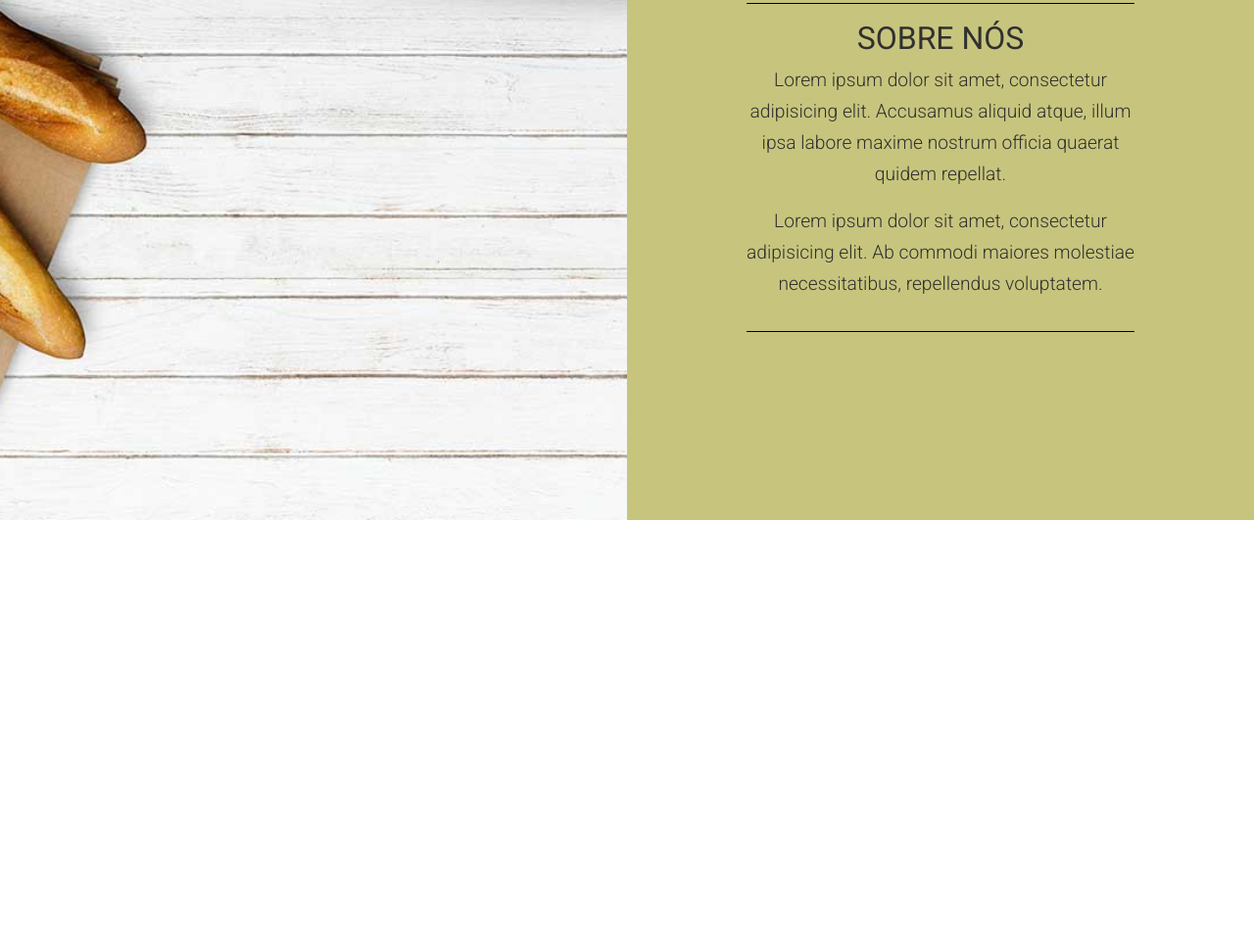
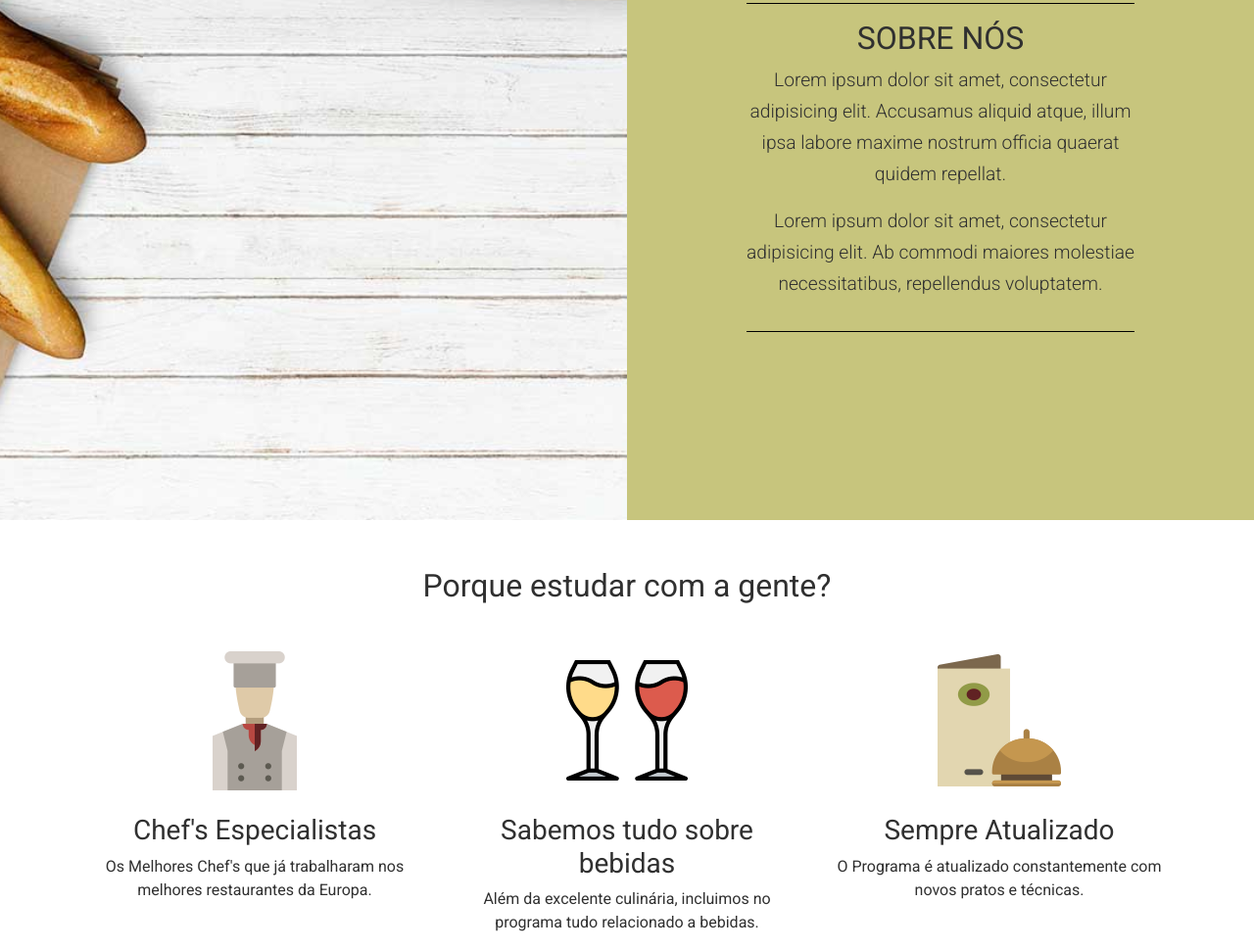
Before and after one commit to thiagobianeck/escoladeculinaria, a plain HTML site: page index.html in a window 1280 px wide. Shown: the part 1055-2025 px from the top of the page at 98% size. Before the commit the page ends 1586 px from the top, so only its background shows below. Drawn offline with nearby package versions, Linux system fonts and the light colour scheme.

```diff
--- a/index.html
+++ b/index.html
@@ -61,6 +61,29 @@
     </div>
 </div>
 
+<section class="nosotros container mt-5">
+    <h2 class="separador text-center mb-5">
+        Porque estudar com a gente?
+    </h2>
+    <div class="row">
+        <div class="col-md-4 text-center informacion">
+            <img src="img/icono_chef.png" class="img-fluid mb-4">
+            <h3>Chef's Especialistas</h3>
+            <p>Os Melhores Chef's que já trabalharam nos melhores restaurantes da Europa.</p>
+        </div><!--.col-md-4-->
+        <div class="col-md-4 text-center informacion">
+            <img src="img/icono_vino.png" class="img-fluid mb-4">
+            <h3>Sabemos tudo sobre bebidas</h3>
+            <p>Além da excelente culinária, incluimos no programa tudo relacionado a bebidas.</p>
+        </div><!--.col-md-4-->
+        <div class="col-md-4 text-center informacion">
+            <img src="img/icono_menu.png" class="img-fluid mb-4">
+            <h3>Sempre Atualizado</h3>
+            <p>O Programa é atualizado constantemente com novos pratos e técnicas.</p>
+        </div><!--.col-md-4-->
+    </div>
+</section>
+
 
 
 <script src="https://code.jquery.com/jquery-3.3.1.slim.min.js" integrity="sha384-q8i/X+965DzO0rT7abK41JStQIAqVgRVzpbzo5smXKp4YfRvH+8abtTE1Pi6jizo" crossorigin="anonymous"></script>
```
